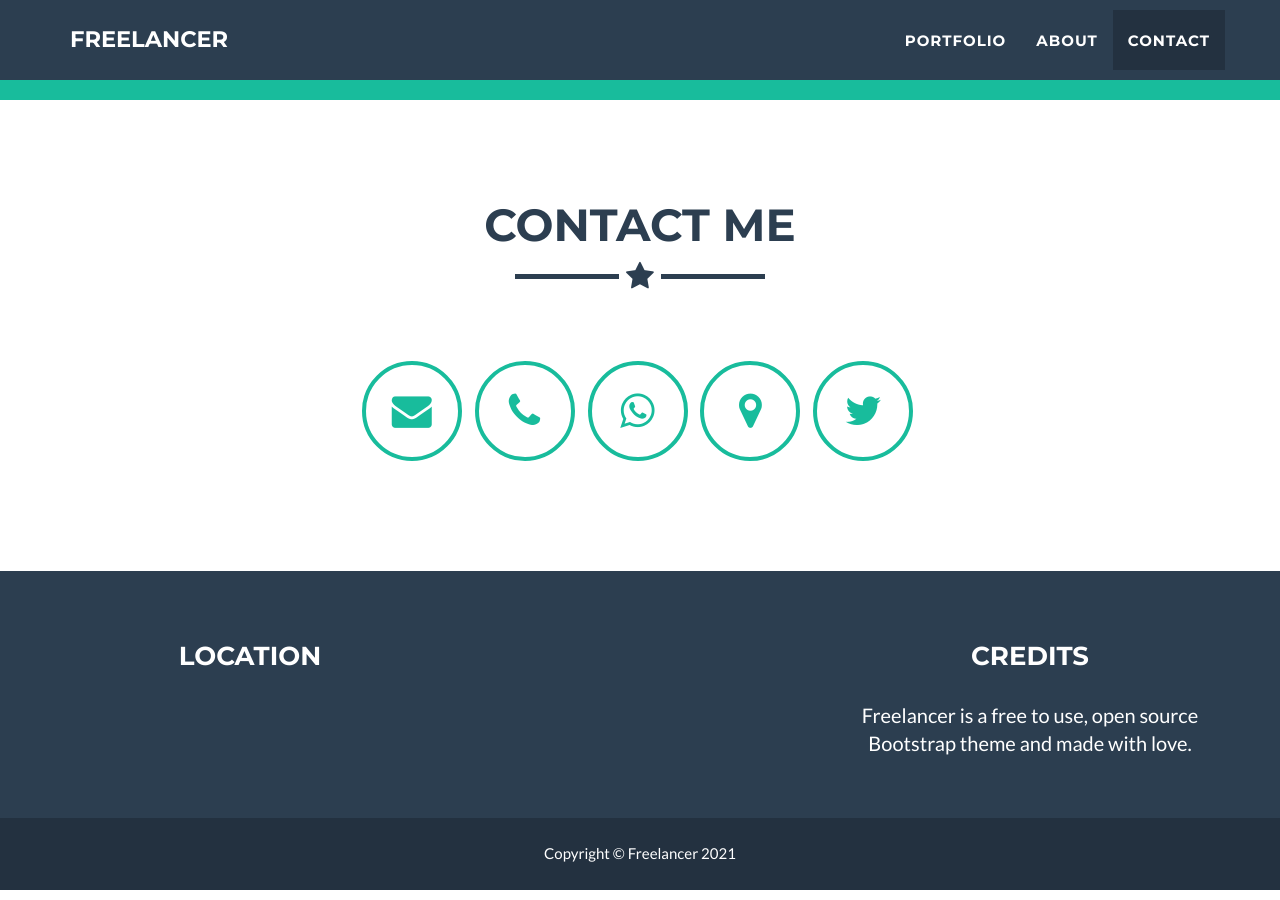
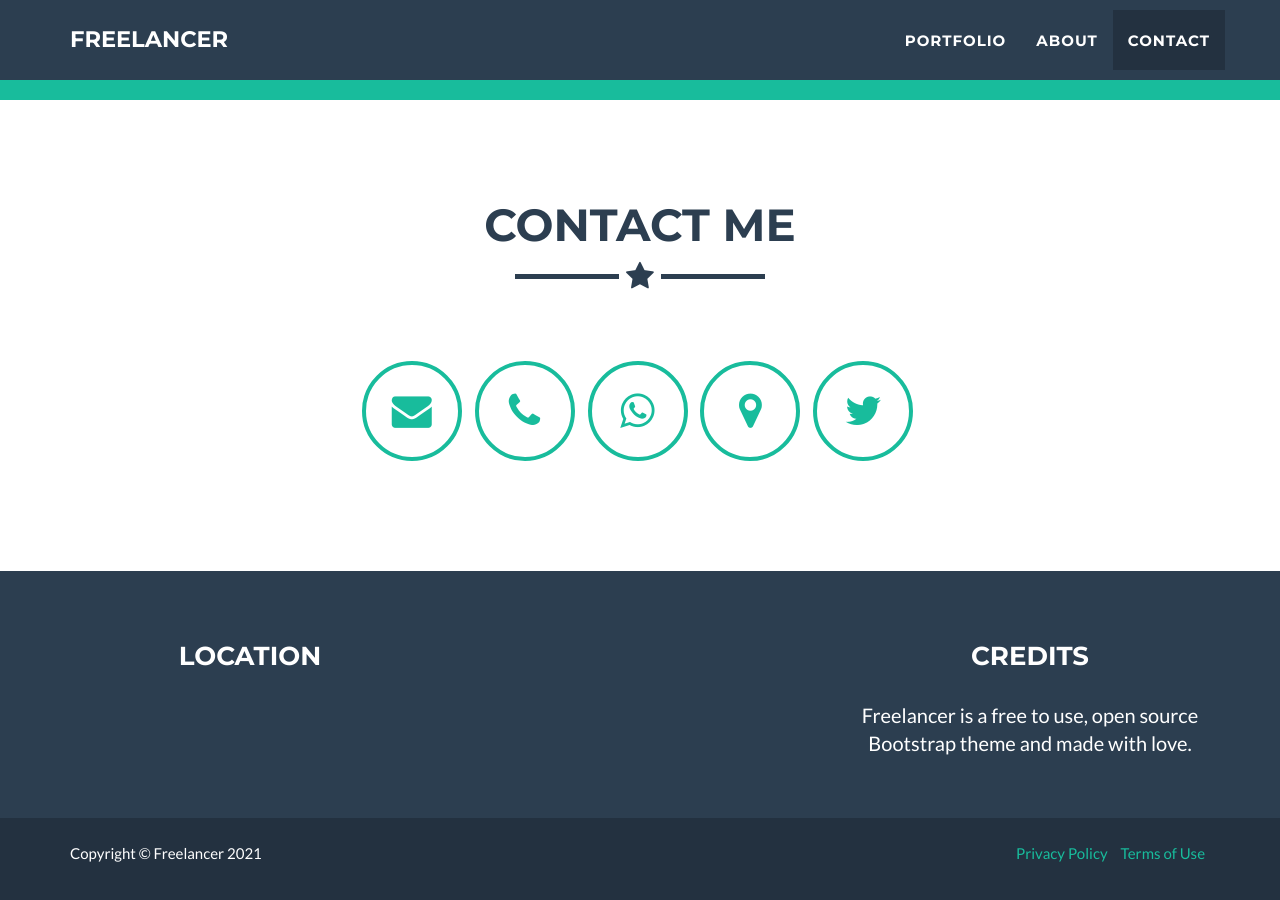
Before and after one commit to chickensmitten/freelancer, a Jekyll site: the page built from _posts/2014-07-18-project-1.markdown, in a window 1280 px wide and 900 px high, scrolled down 2145 px. Built offline with Jekyll 4.4.1, drawn with Linux system fonts in a browser that asks for light colours.

Commit message:
Update footer.html

```diff
--- a/_includes/footer.html
+++ b/_includes/footer.html
@@ -21,9 +21,17 @@
         <div class="footer-below">
             <div class="container">
                 <div class="row">
-                    <div class="col-lg-12">
+                    <div class="col-md-6 text-left">
                         Copyright &copy; {{ site.title }} 20{{ site.time | date: '%y' }}
                     </div>
+			<div class="col-md-6 text-right">
+			    <ul class="list-inline">
+				<li><a href="https://slingshot.heydavid.io/privacy">Privacy Policy</a>
+				</li>
+				<li><a href="https://slingshot.heydavid.io/terms">Terms of Use</a>
+				</li>
+			    </ul>
+			</div>
                 </div>
             </div>
         </div>
```
